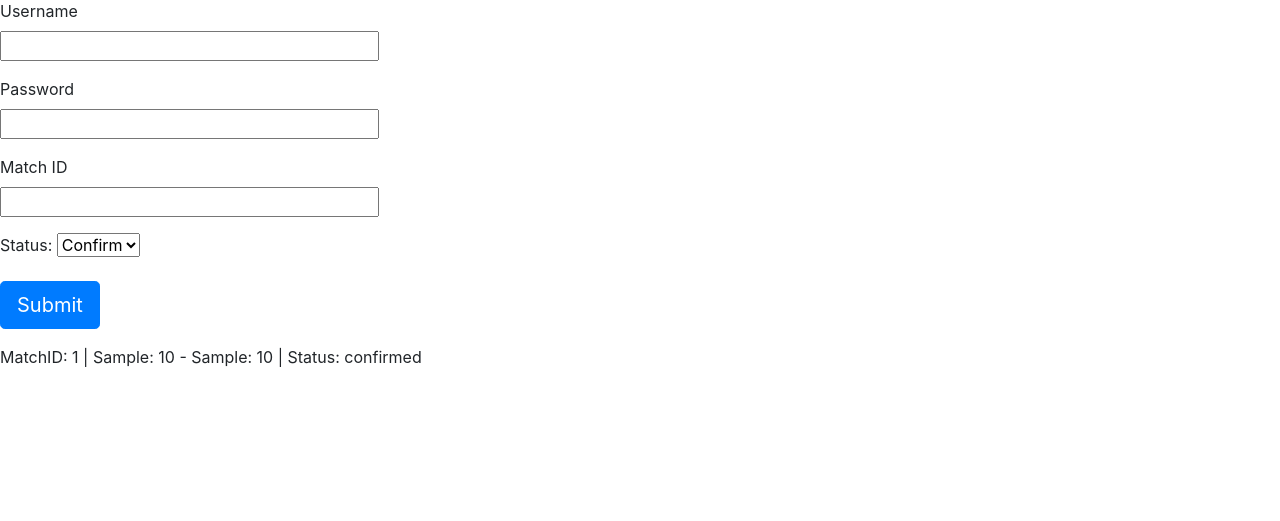
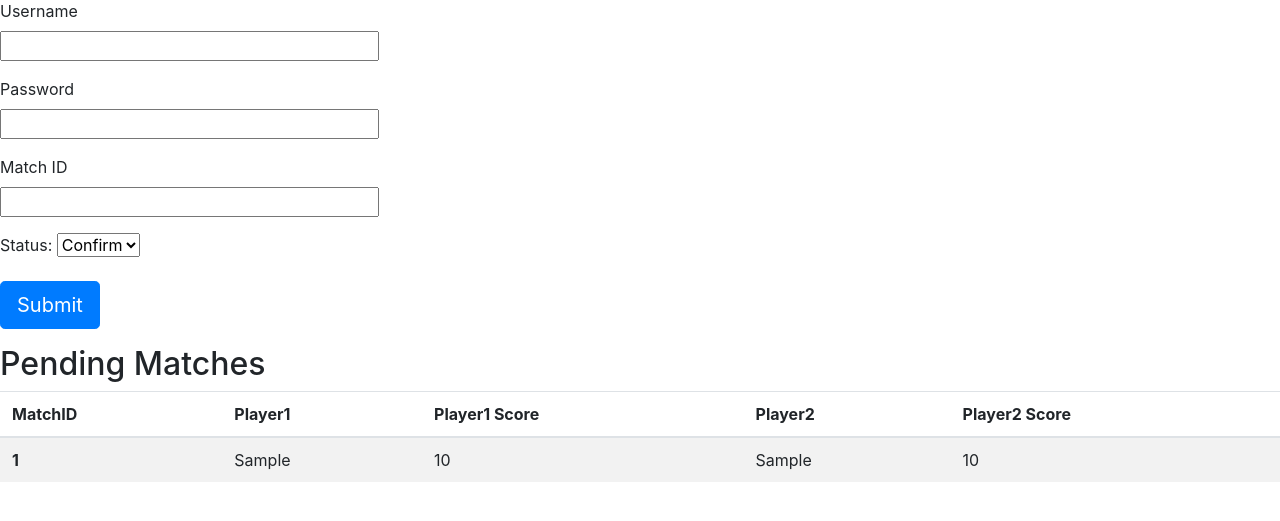
Before and after one commit to Anton1o-I/elo-rating, a Flask app: template elo/templates/confirm-result.html in a window 1280 px wide. Shown: the part 266-787 px from the top of the page. Run offline with Flask 2, Linux system fonts and the light colour scheme; tables that the repository leaves empty hold one stand-in row (values such as "Sample post"); the template is opened without the code that fills it: values that come from a table or form of the project are taken from there, most other values are stand-ins (such as "Sample title", 1, 10 or a date in 2020); some libraries are stand-ins or nearby versions.

Commit message:
added table instead of loop list

```diff
--- a/elo/templates/confirm-result.html
+++ b/elo/templates/confirm-result.html
@@ -20,11 +20,26 @@
     <br>
     <div> <button type="submit" class="btn btn-primary btn-lg">Submit</div>
 </form>
-{% for match in matches %}
-<div>
-    <p> MatchID: {{ match.id }} | {{ match.player1 }}: {{ match.p1_score }} - {{ match.player2 }}: {{ match.p2_score }}
-        |
-        Status: {{ match.status }}</p>
-</div>
-{% endfor %}
-{% endblock %}
+
+<h2> Pending Matches </h2>
+<table class="table table-striped">
+    <thead>
+        <tr>
+            <th scope="col">MatchID</th>
+            <th scope="col">Player1</th>
+            <th scope="col">Player1 Score</th>
+            <th scope="col">Player2</th>
+            <th scope="col">Player2 Score</th>
+        </tr>
+    </thead>
+    <tbody>
+        {% for match in matches %}
+        <th scope="row"> {{ match.id }} </th>
+        <td> {{ match.player1 }} </td>
+        <td> {{ match.p1_score }} </td>
+        <td> {{ match.player2 }} </td>
+        <td> {{ match.p2_score }} </td>
+        </tr>
+        {% endfor %}
+    </tbody>
+    {% endblock %}
```
